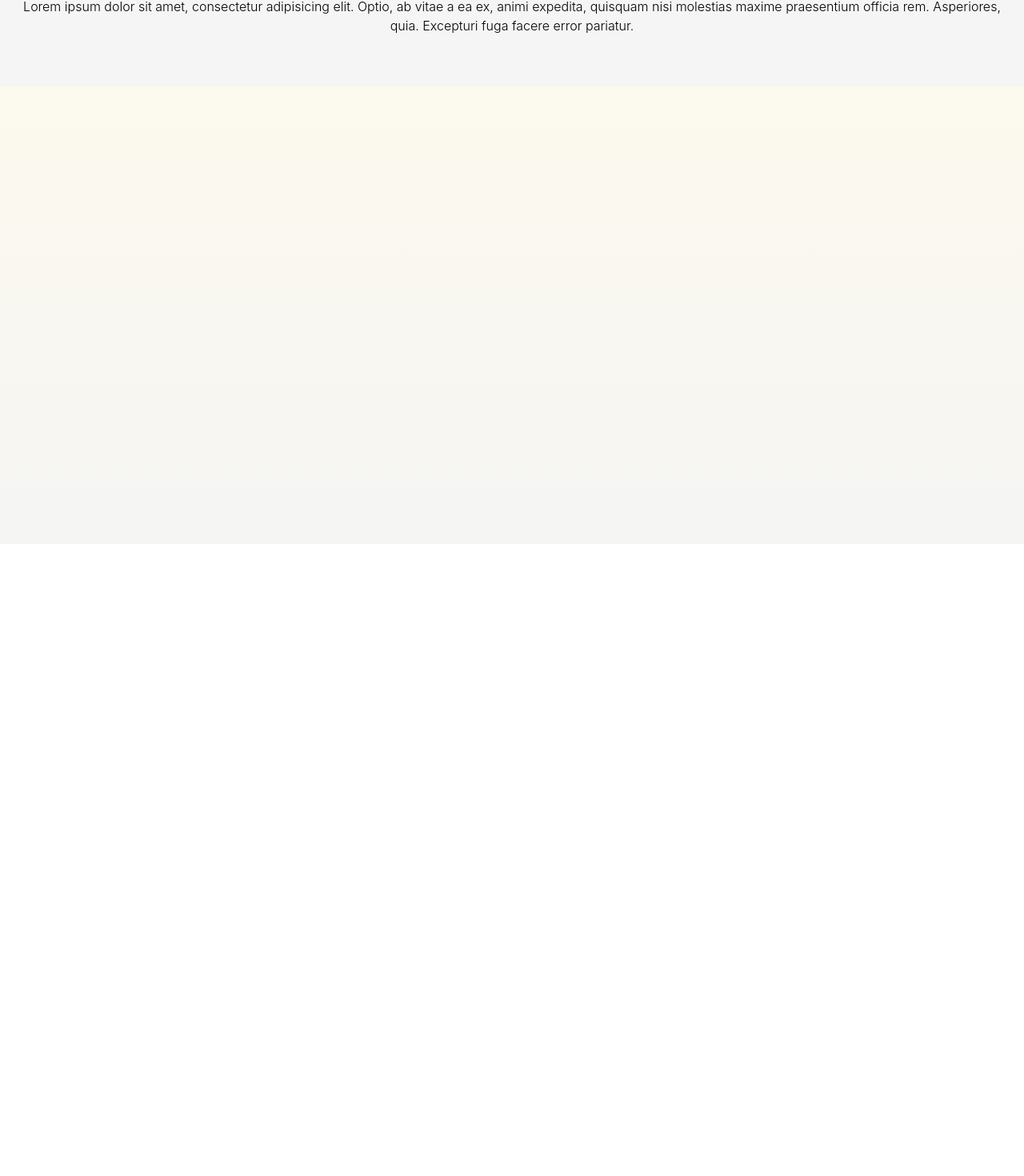
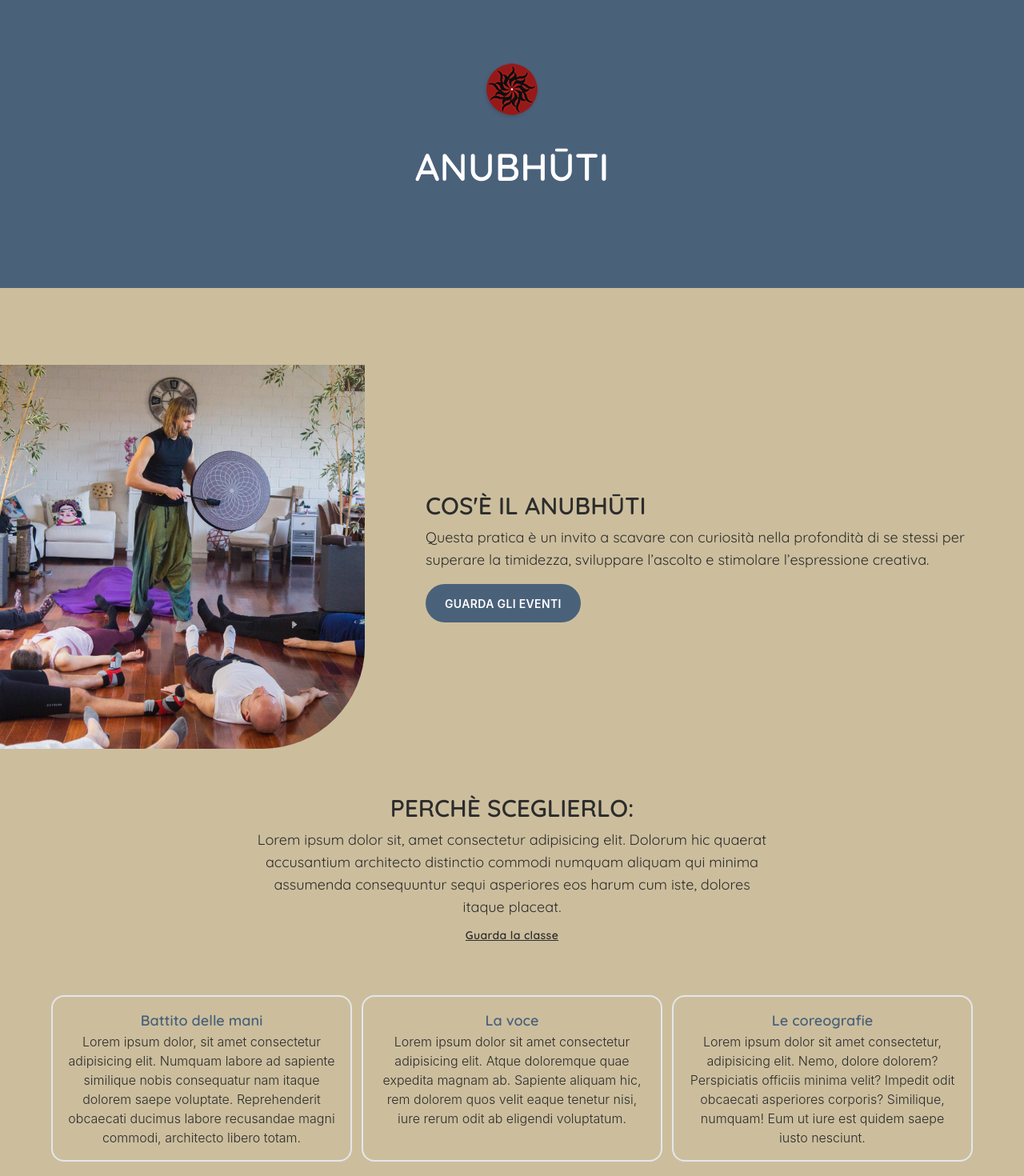
Before and after one commit to asorbellini/static-uma-yoga, a React (Vite) app: page /anubhuti in a window 1280 px wide. Shown: the part 120-1590 px from the top of the page at 80% size. Before the commit the page ends 800 px from the top, so only its background shows below. Built offline with nearby package versions, Linux system fonts and the light colour scheme.

Commit message:
Preview Anubhuti

```diff
--- a/src/pages/Anubhuti.jsx
+++ b/src/pages/Anubhuti.jsx
@@ -1,12 +1,102 @@
-
+import { useState, useRef, useEffect } from "react"
+import imgAnubhuti from "../assets/images/Anubhuti/Anubhuti.png"
+import logoAnubhuti from "../assets/images/LogoNavakarana.png"
+import ToRetreateWorkshop from "../components/ToRetreateWorkshop.jsx"
+import Footer from "../components/Footer"
 
 function Anubhuti() {
+  const [isVisible, setIsVisible] = useState(false)
+  const sectionRef = useRef(null)
+  // Intersection Observer para animaciones
+  useEffect(() => {
+      const observer = new IntersectionObserver(
+      ([entry]) => {
+          if (entry.isIntersecting) {
+          setIsVisible(true)
+          }
+      },
+      { threshold: 0.3 },
+      )
+      if (sectionRef.current) {
+          observer.observe(sectionRef.current)
+      }
+      return () => observer.disconnect()
+  }, [])
   return (
-    <div className="min-h-screen bg-gradient-to-b from-amber-50 to-stone-100">
-        <section id="about" className="py-16 px-4 bg-neutral-100 text-center">
-        <h3 className="text-3xl font-serif mb-4 uppercase">ANUBHŪTI</h3>
-        <p> Lorem ipsum dolor sit amet, consectetur adipisicing elit. Optio, ab vitae a ea ex, animi expedita, quisquam nisi molestias maxime praesentium officia rem. Asperiores, quia. Excepturi fuga facere error pariatur.</p>
+    <div className="min-h-screen w-full bg-arena">
+        <div className="relative h-[60vh] w-full flex flex-row items-center justify-center text-white bg-[#4A617A]" >
+            <img src={logoAnubhuti} alt="Logo Anubhuti" className="absolute top-[40%]"/>
+            <div className="absolute top-1/2 z-20 p-12 text-center">
+                <h1 className="text-2xl md:text-5xl p-2 md:p-4 rounded font-quicksand font-semibold uppercase
+                ">Anubhūti</h1>
+            </div>
+        </div>
+        <section ref={sectionRef} id="about-anubhuti" className="min-h-screen w-full pt-12 md:pt-24 px-4">
+            <div className="flex flex-col md:flex-row px-12 gap-3 items-center">
+                <div className="w-full md:basis-2/5 md:relative md:h-[60vh]">
+                    <img
+                        src={imgAnubhuti}
+                        alt="Anubhuti"
+                        className={`w-full h-[60vh] md:absolute md:-left-16 md:top-0 rounded-br-[8rem] object-cover transition-all duration-[1000ms] ease-out ${
+                        isVisible ? "opacity-100 translate-x-0" : "opacity-0 -translate-x-10"
+                        }`}
+                    />
+                </div>
+                <div className="w-full md:basis-3/5 flex flex-col items-start">
+                    <h3 className="w-text-xl md:text-3xl rounded font-quicksand text-oscuro text-left font-semibold uppercase py-2">
+                        Cos'è il Anubhūti
+                    </h3>
+                    <p className="text-sm md:text-lg rounded font-quicksand text-oscuro text-left font-light pb-2">
+                        Questa pratica è un invito a scavare con curiosità nella profondità di se stessi per superare la timidezza, sviluppare l’ascolto e stimolare l’espressione creativa.
+                    </p>
+                    <div className="flex items-center justify-start">
+                            <div className="bg-[#4A617A] justify-center my-2 rounded-full px-6 py-3 hover:bg-[#556e88] hover:border-[#556e88] transition-all duration-500">
+                                <a href="#eventi">
+                                    <button className="text-white text-sm font-semibold tracking-wide">GUARDA GLI EVENTI</button>
+                                </a>
+                            </div>
+                    </div>
+                </div>
+            </div>
+            <div className="flex flex-col items-center justify-start pt-12">
+                <h3 className="w-text-xl md:text-3xl rounded font-quicksand text-oscuro text-center font-semibold uppercase py-2 md:w-[50vw]">
+                    Perchè sceglierlo:
+                </h3>
+                <p className="text-sm md:text-lg rounded font-quicksand text-oscuro text-center font-light pb-2 md:w-[50vw]">
+                    Lorem ipsum dolor sit, amet consectetur adipisicing elit. Dolorum hic quaerat accusantium architecto distinctio commodi numquam aliquam qui minima assumenda consequuntur sequi asperiores eos harum cum iste, dolores itaque placeat.
+                </p>
+                <div className="flex items-center justify-start">
+                    <a href="#eventi">
+                        <button className="text-oscuro font-quicksand text-sm font-semibold tracking-wide underline hover:text-[#4A617A]">Guarda la classe</button>
+                    </a>
+                </div>
+            </div>
+            <div className="flex flex-col sm:flex-row gap-3 mt-4 p-12 text-center">
+                <div className="flex-1 border-2 rounded-2xl">
+                    <div className="p-2 md:p-4">
+                        <h2 className="font-quicksand text-base md:text-lg font-semibold text-[#4A617A]">Battito delle mani</h2>
+                        <p className=" text-oscuro text-base">Lorem ipsum dolor, sit amet consectetur adipisicing elit. Numquam labore ad sapiente similique nobis consequatur nam itaque dolorem saepe voluptate. Reprehenderit obcaecati ducimus labore recusandae magni commodi, architecto libero totam.</p>
+                    </div>
+                </div>
+                <div className="flex-1 border-2 rounded-2xl">
+                    <div className="p-2 md:p-4">
+                        <h2 className="font-quicksand text-base md:text-lg font-semibold text-[#4A617A]">La voce</h2>
+                        <p className="f text-oscuro text-base">Lorem ipsum dolor sit amet consectetur adipisicing elit. Atque doloremque quae expedita magnam ab. Sapiente aliquam hic, rem dolorem quos velit eaque tenetur nisi, iure rerum odit ab eligendi voluptatum.</p>
+                    </div>
+                </div>
+
+                <div className="flex-1 border-2 rounded-2xl">
+                    <div className="p-2 md:p-4">
+                        <h2 className="font-quicksand text-base md:text-lg font-semibold text-[#4A617A]">Le coreografie</h2>
+                        <p className="text-oscuro text-base">Lorem ipsum dolor sit amet consectetur, adipisicing elit. Nemo, dolore dolorem? Perspiciatis officiis minima velit? Impedit odit obcaecati asperiores corporis? Similique, numquam! Eum ut iure est quidem saepe iusto nesciunt.</p>
+                    </div>
+                </div>
+            </div>
         </section>
+        {/* GALERÍA DE IMÁGENES */}
+        {/* SECCIÓN DE EVENTOS */}
+        <ToRetreateWorkshop />
+        <Footer />
     </div>
   );
 }
```
Also changed, not shown: src/assets/images/Anubhuti/Anubhuti.png (added).
